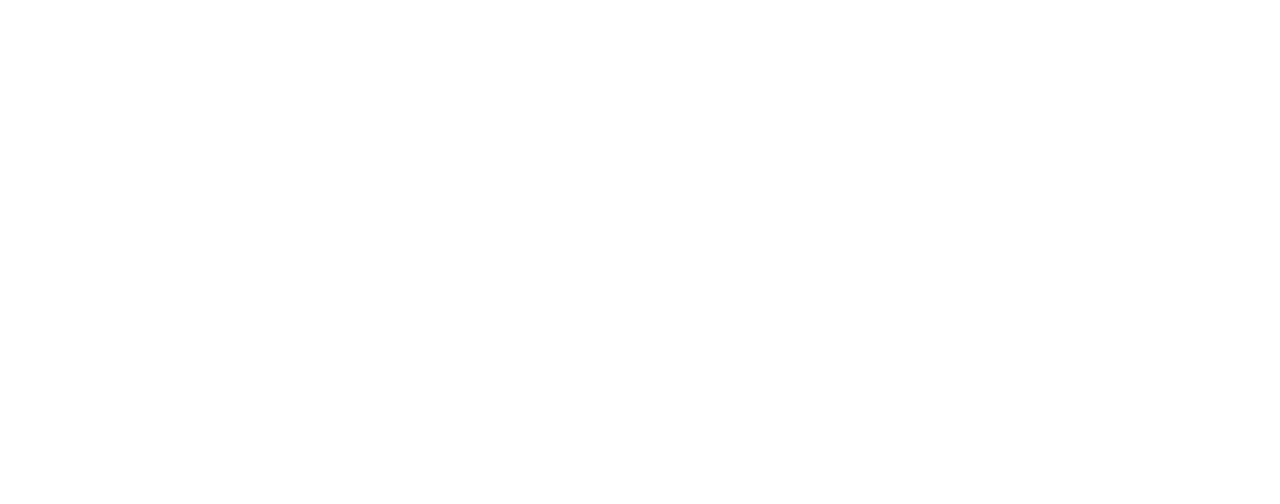
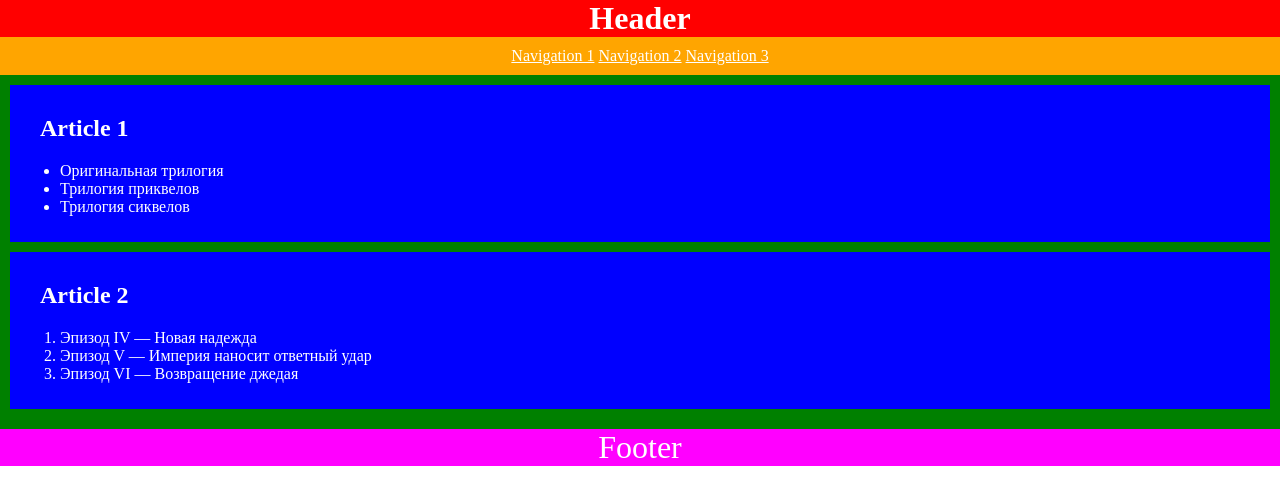
Before and after one commit to js-tasks-ru/htmlcss-20220616_maxim-b, a website: page 02-dz0/01-semantic-mockup/solution.html in a window 1280 px wide. Drawn offline with Linux system fonts and the light colour scheme.

Commit message:
Выполнил задание по семантической верстке

```diff
--- a/02-dz0/01-semantic-mockup/solution.html
+++ b/02-dz0/01-semantic-mockup/solution.html
@@ -1,4 +1,43 @@
 <!DOCTYPE html>
 <html lang="ru">
     <!-- Ваше решение -->
+    <head>
+        <title></title>
+
+        <link href="./style.css" type="text/css"  rel="stylesheet" />
+    </head>
+
+    <header>
+        <h1>Header</h1>
+
+
+        <nav>
+            <a href="">Navigation 1</a>
+            <a href="">Navigation 2</a>
+            <a href="">Navigation 3</a>
+        </nav>
+    </header>
+
+    <main>
+        <article>
+            <h2>Article 1</h2>
+            <ul>
+                <li>Оригинальная трилогия</li>
+                <li>Трилогия приквелов</li>
+                <li>Трилогия сиквелов</li>
+            </ul>
+        </article>
+
+        <article>
+            <h2>Article 2</h2>
+            <ol>
+                <li>Эпизод IV — Новая надежда</li>
+                <li>Эпизод V — Империя наносит ответный удар</li>
+                <li>Эпизод VI — Возвращение джедая</li>
+            </ol>
+        </article>
+
+
+    </main>
+    <footer>Footer</footer>
 </html>
--- /dev/null
+++ b/02-dz0/01-semantic-mockup/style.css
@@ -0,0 +1,49 @@
+body {
+    margin: 0;
+    padding: 0;
+}
+
+a {
+    color: white;
+}
+
+h1 {
+    margin: 0;
+}
+
+header {
+    background-color: red;
+    text-align: center;
+}
+
+header h1 {
+    color: white;
+}
+
+header nav {
+    background-color: orange;
+    padding: 10px;
+}
+
+main {
+    background-color: green;
+    padding: 10px;
+}
+
+article {
+    background-color: blue;
+    color: white;
+    padding: 10px;
+    margin-bottom: 10px;
+}
+
+article h2 {
+    margin-left: 20px;
+}
+
+footer {
+    background-color: magenta;
+    text-align: center;
+    color: white;
+    font-size: 2rem;
+}
```
